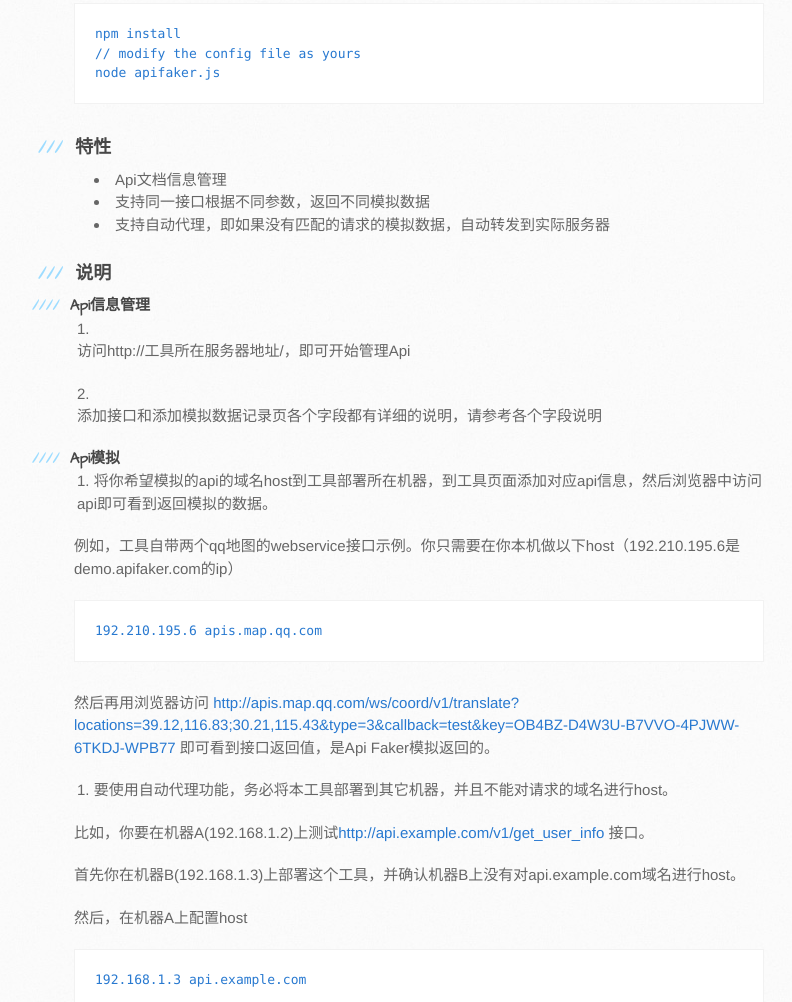
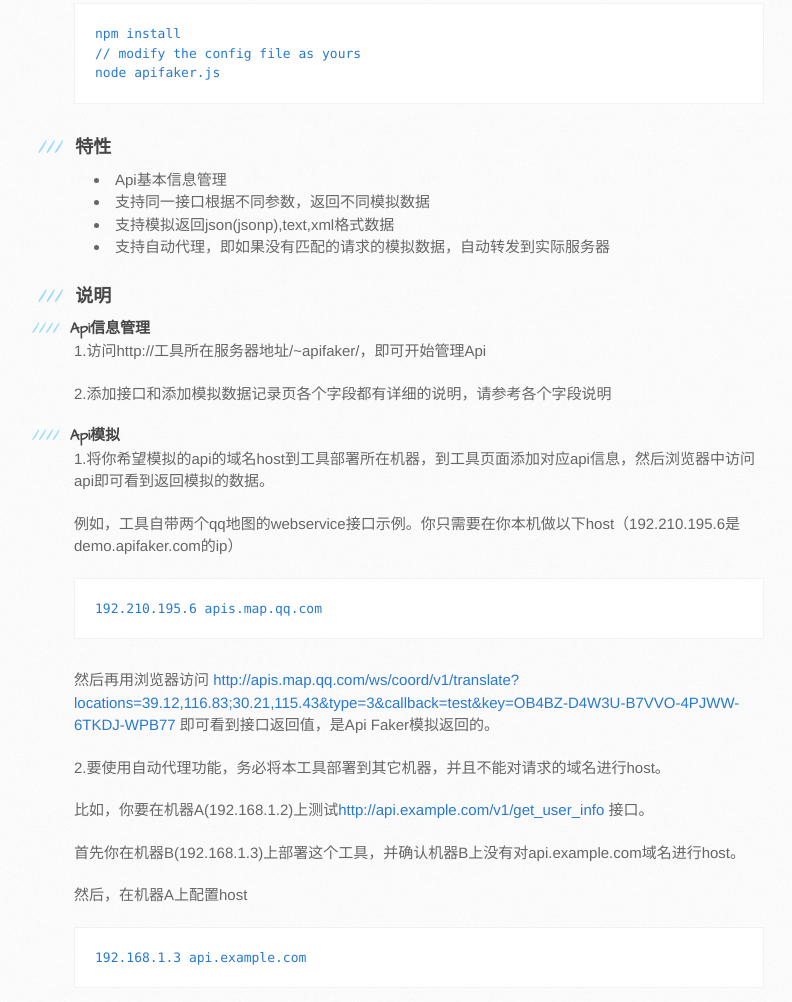
Before and after one commit to hylin/apifaker, a plain HTML site: page index.html in a window 1280 px wide. Shown: the part 681-1683 px from the top of the page, without its empty margins (96-888 px from the left). Drawn offline with Linux system fonts and the light colour scheme.

```diff
--- a/index.html
+++ b/index.html
@@ -60,8 +60,9 @@
 <a name="%E7%89%B9%E6%80%A7" class="anchor" href="#%E7%89%B9%E6%80%A7"><span class="octicon octicon-link"></span></a>特性</h3>
 
 <ul>
-<li>Api文档信息管理</li>
+<li>Api基本信息管理</li>
 <li>支持同一接口根据不同参数，返回不同模拟数据</li>
+<li>支持模拟返回json(jsonp),text,xml格式数据</li>
 <li>支持自动代理，即如果没有匹配的请求的模拟数据，自动转发到实际服务器</li>
 </ul><h3>
 <a name="%E8%AF%B4%E6%98%8E" class="anchor" href="#%E8%AF%B4%E6%98%8E"><span class="octicon octicon-link"></span></a>说明</h3>
@@ -69,24 +70,25 @@
 <h4>
 <a name="api%E4%BF%A1%E6%81%AF%E7%AE%A1%E7%90%86" class="anchor" href="#api%E4%BF%A1%E6%81%AF%E7%AE%A1%E7%90%86"><span class="octicon octicon-link"></span></a>Api信息管理</h4>
 
-<ol>
-<li><p>访问http://工具所在服务器地址/，即可开始管理Api</p></li>
-<li><p>添加接口和添加模拟数据记录页各个字段都有详细的说明，请参考各个字段说明</p></li>
-</ol><h4>
+<p>1.访问http://工具所在服务器地址/~apifaker/，即可开始管理Api</p>
+
+<p>2.添加接口和添加模拟数据记录页各个字段都有详细的说明，请参考各个字段说明</p>
+
+<h4>
 <a name="api%E6%A8%A1%E6%8B%9F" class="anchor" href="#api%E6%A8%A1%E6%8B%9F"><span class="octicon octicon-link"></span></a>Api模拟</h4>
 
-<ol>
-<li>将你希望模拟的api的域名host到工具部署所在机器，到工具页面添加对应api信息，然后浏览器中访问api即可看到返回模拟的数据。</li>
-</ol><p>例如，工具自带两个qq地图的webservice接口示例。你只需要在你本机做以下host（192.210.195.6是demo.apifaker.com的ip）</p>
+<p>1.将你希望模拟的api的域名host到工具部署所在机器，到工具页面添加对应api信息，然后浏览器中访问api即可看到返回模拟的数据。</p>
+
+<p>例如，工具自带两个qq地图的webservice接口示例。你只需要在你本机做以下host（192.210.195.6是demo.apifaker.com的ip）</p>
 
 <pre><code>192.210.195.6 apis.map.qq.com
 </code></pre>
 
 <p>然后再用浏览器访问 <a href="http://apis.map.qq.com/ws/coord/v1/translate?locations=39.12,116.83;30.21,115.43&amp;type=3&amp;callback=test&amp;key=OB4BZ-D4W3U-B7VVO-4PJWW-6TKDJ-WPB77">http://apis.map.qq.com/ws/coord/v1/translate?locations=39.12,116.83;30.21,115.43&amp;type=3&amp;callback=test&amp;key=OB4BZ-D4W3U-B7VVO-4PJWW-6TKDJ-WPB77</a> 即可看到接口返回值，是Api Faker模拟返回的。</p>
 
-<ol>
-<li>要使用自动代理功能，务必将本工具部署到其它机器，并且不能对请求的域名进行host。</li>
-</ol><p>比如，你要在机器A(192.168.1.2)上测试<a href="http://api.example.com/v1/get_user_info">http://api.example.com/v1/get_user_info</a> 接口。</p>
+<p>2.要使用自动代理功能，务必将本工具部署到其它机器，并且不能对请求的域名进行host。</p>
+
+<p>比如，你要在机器A(192.168.1.2)上测试<a href="http://api.example.com/v1/get_user_info">http://api.example.com/v1/get_user_info</a> 接口。</p>
 
 <p>首先你在机器B(192.168.1.3)上部署这个工具，并确认机器B上没有对api.example.com域名进行host。</p>
 
```
Also changed, not shown: params.json (+1 -1 lines).
